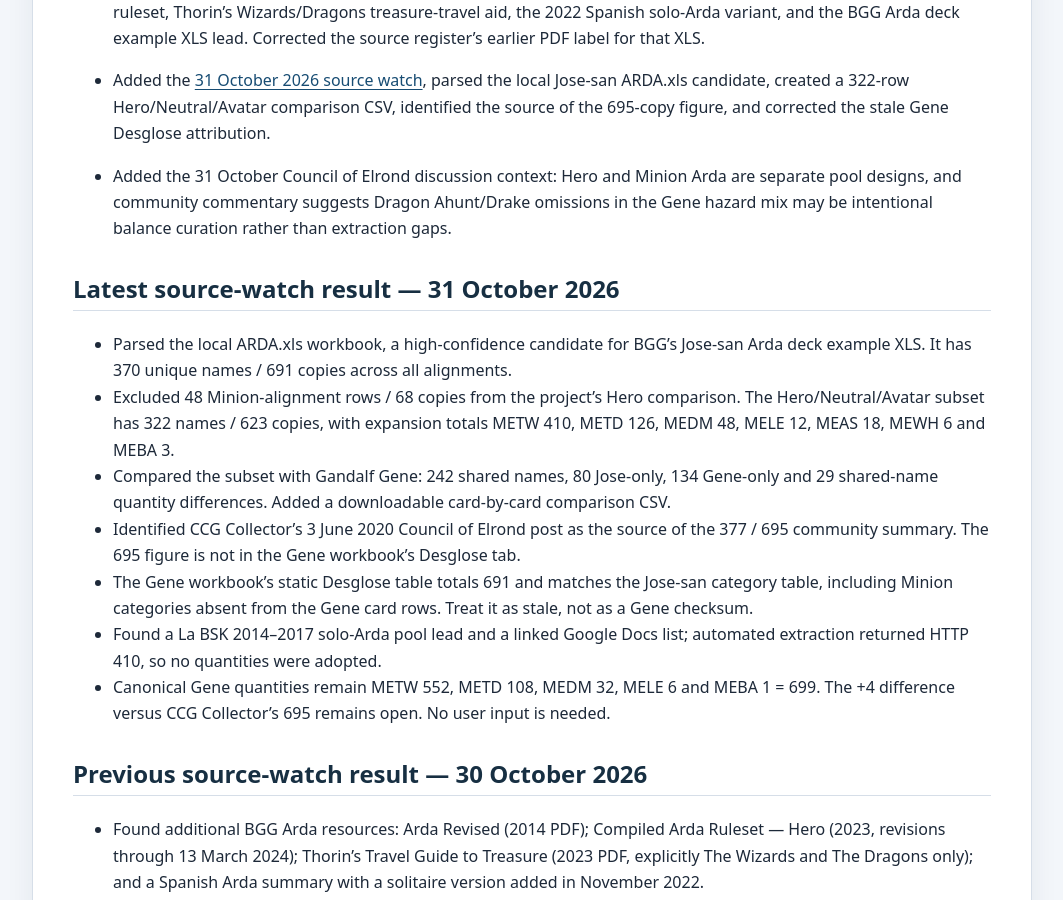
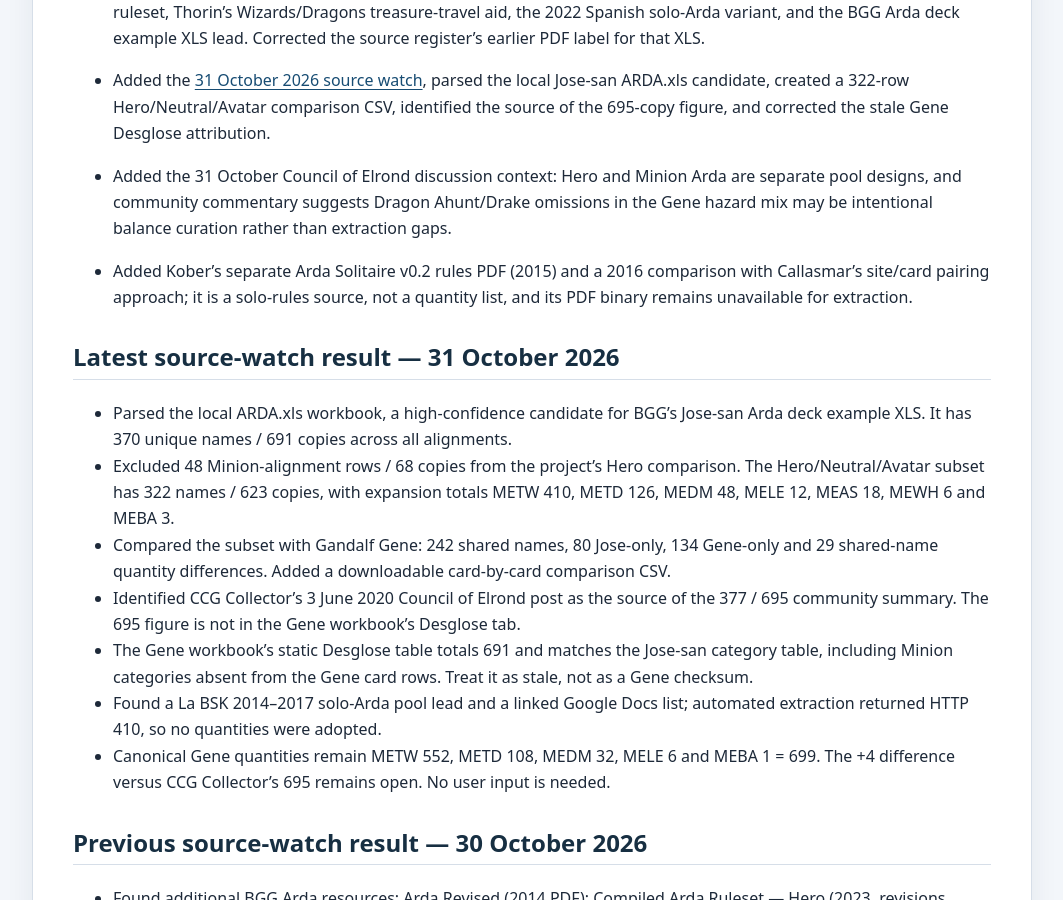
Before and after one commit to JamSpot/meccg-arda-master-database, a Jekyll site: the page built from docs/research-progress.md, in a window 1280 px wide and 900 px high, scrolled down 1541 px. Shown: the whole window, without its empty margins (108-1171 px from the left). Built offline with Jekyll 4.4.1, drawn with Linux system fonts in a browser that asks for light colours; our own code applies the rules of GitHub Pages for plain Markdown files.

Commit message:
Log Arda Solitaire rules comparison

```diff
--- a/docs/research-progress.md
+++ b/docs/research-progress.md
@@ -27,6 +27,8 @@ The original Gandalf Gene workbook and a separate Jose-san Arda workbook are now
 - Added the [31 October 2026 source watch](research-watch-2026-10-31.html), parsed the local Jose-san ARDA.xls candidate, created a 322-row Hero/Neutral/Avatar comparison CSV, identified the source of the 695-copy figure, and corrected the stale Gene Desglose attribution.
 
 - Added the 31 October Council of Elrond discussion context: Hero and Minion Arda are separate pool designs, and community commentary suggests Dragon Ahunt/Drake omissions in the Gene hazard mix may be intentional balance curation rather than extraction gaps.
+
+- Added Kober's separate Arda Solitaire v0.2 rules PDF (2015) and a 2016 comparison with Callasmar's site/card pairing approach; it is a solo-rules source, not a quantity list, and its PDF binary remains unavailable for extraction.
 
 ## Latest source-watch result — 31 October 2026
 - Parsed the local ARDA.xls workbook, a high-confidence candidate for BGG's Jose-san Arda deck example XLS. It has 370 unique names / 691 copies across all alignments.
```
